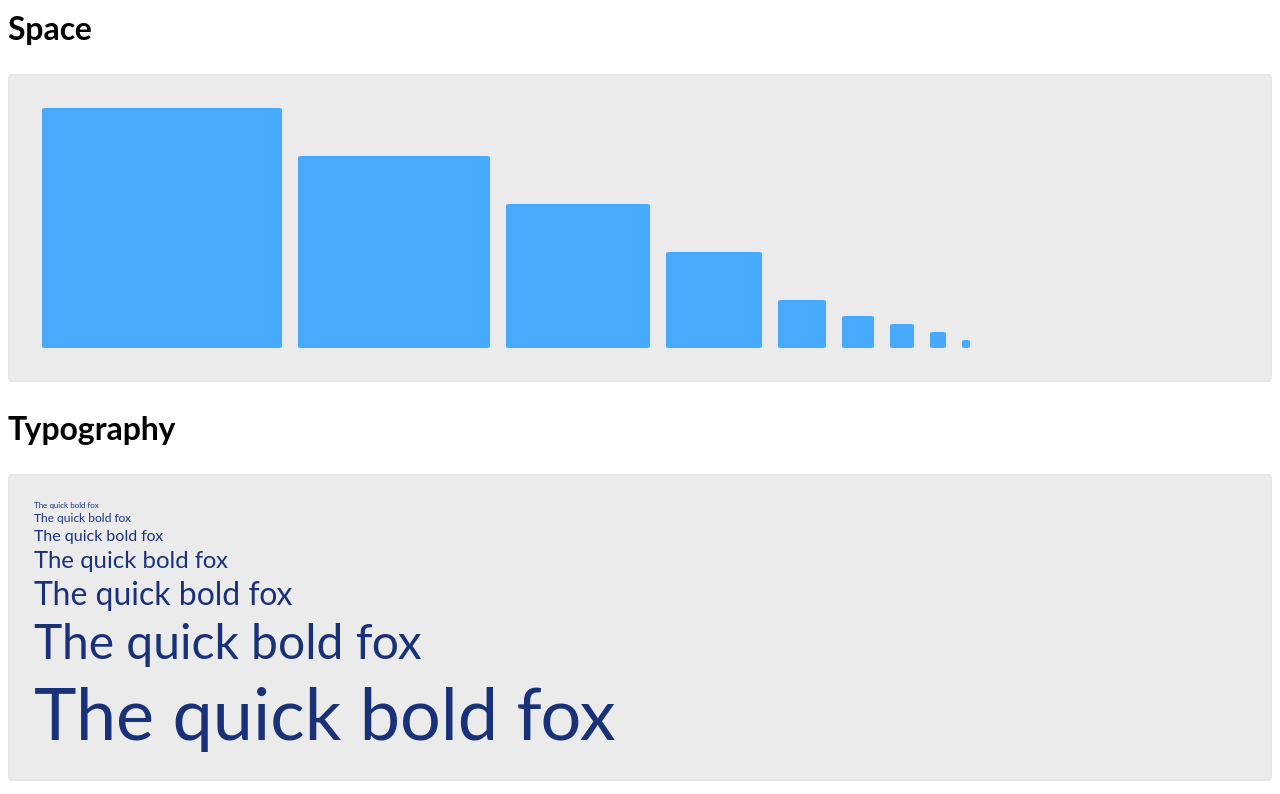
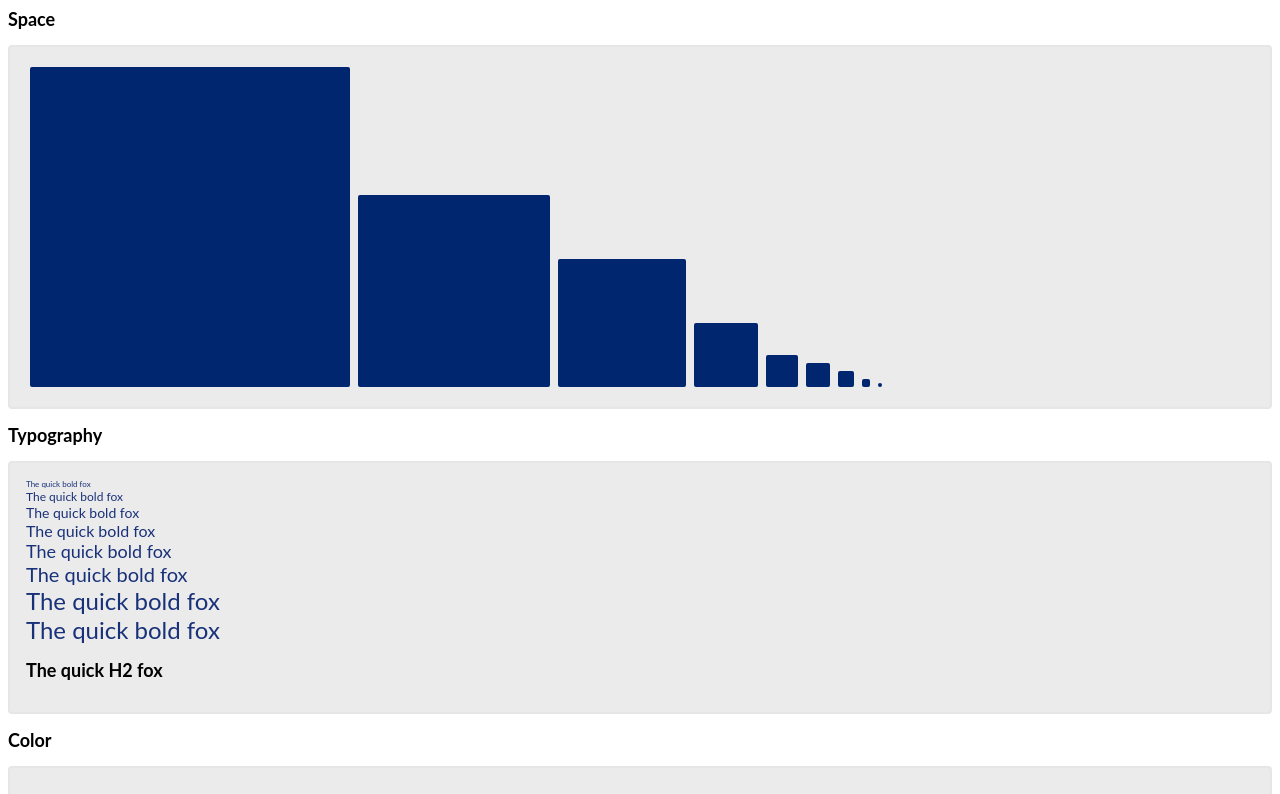
Before and after one commit to MarkZither/denn-design-tokens-scss-mixins, an Angular app: page / in a window 1280 px wide. Shown: the top 794 px of the page. Built offline with nearby package versions, Linux system fonts and the light colour scheme.

Commit message:
3 files modified

```diff
--- a/src/app/app.component.html
+++ b/src/app/app.component.html
@@ -21,10 +21,20 @@
     <span class="text l">The quick bold fox</span>
     <span class="text xl">The quick bold fox</span>
     <span class="text xxl">The quick bold fox</span>
+    <span class="text xxl light">The quick bold fox</span>
+    <h2>The quick H2 fox</h2>
   </div>
 
   <h2>Color</h2>
   <div class="section">
+    <span class="colorBox brand-01"></span>
+    <span class="colorBox brand-02"></span>
+    <span class="colorBox red light"></span>
+    <span class="colorBox red">red</span>
+    <span class="colorBox red dark"></span>
+    <span class="colorBox red x-dark"></span>
+    <span class="colorBox red xx-dark"></span>
+
     <span class="colorBox red xx-light"></span>
     <span class="colorBox red x-light"></span>
     <span class="colorBox red light"></span>
--- a/src/app/app.component.scss
+++ b/src/app/app.component.scss
@@ -18,7 +18,7 @@ h2 {
 .spaceBox {
   display: inline-block;
   @include margin("xxs");
-  @include background-color(blue, "x-light");
+  @include background-color(brand-01);
   &.xxxs {
     @include padding("xxxs");
   }
--- a/src/app/styles/tokens.scss
+++ b/src/app/styles/tokens.scss
@@ -1,34 +1,50 @@
 $spaceMap: (
-  xxxs: 4px,
-  xxs: 8px,
-  xs: 12px,
-  s: 16px,
-  m: 24px,
-  l: 32px,
-  xl: 48px,
-  xxl: 72px,
-  xxxl: 96px,
-  xxxxl: 120px
+  xxxs: 0.125rem,
+  xxs: 0.25rem,
+  xs: 0.5rem,
+  s: 0.75rem,
+  m: 1rem,
+  l: 1.5rem,
+  xl: 2rem,
+  xxl: 4rem,
+  xxxl: 6rem,
+  xxxxl: 10rem
 );
 
 $textSizeMap: (
-  xxs: 8px,
-  xs: 12px,
-  s: 16px,
-  m: 24px,
-  l: 32px,
-  xl: 48px,
-  xxl: 72px
+  xxs: 0.5rem,
+  xs: 0.75rem,
+  s: 0.875rem,
+  m: 1rem,
+  l: 1.125rem,
+  xl: 1.25rem,
+  xxl: 1.5rem
 );
 
 $textWeightsMap: (
   x-light: 400,
   light: 400,
+  semi-bold: 600,
   bold: 700,
   x-bold: 900
 );
 
 $colorMap: (
+  brand-01: (
+    base: #00266f
+  ),
+  brand-02: (
+    base: #004ed8
+  ),
+  ui-01: (
+    base: #00266f
+  ),
+  ui-02: (
+    base: #004ed8,
+    light-300: #4d83e4,
+    light-100: #b3caf3,
+    light-050: #e0eafa
+  ),
   red: (
     base: #cc3656,
     xx-light: #f597ac,
```
